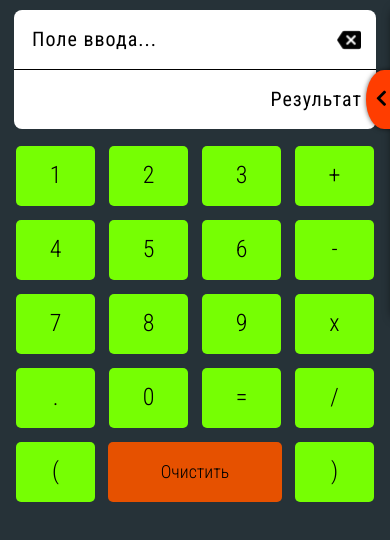
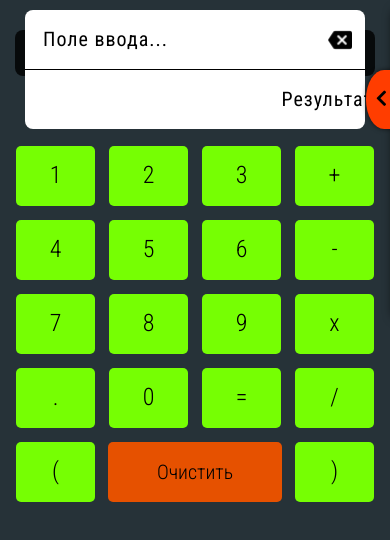
Before and after one commit to dojocoder523/dojocoder523.github.io, a plain HTML site: page index.html in a window 390 px wide. Shown: the part 60-600 px from the top of the page. Drawn offline with nearby package versions, Linux system fonts and the light colour scheme.

Commit message:
Edit font-size to .clear class

```diff
--- a/css/main.css
+++ b/css/main.css
@@ -287,7 +287,7 @@ body {
   font-weight: 300;
   border-radius: 5px;
   background: #E65100;
-  font-size: 18px;
+  font-size: 20px;
 }
 
 .clear.clTheme {
@@ -501,3 +501,9 @@ body {
 .notesActive {
 	transform:translateX(0%);
 }
+
+@media (max-width: 419px) {
+	.textArea {
+		width: 340px;
+	}
+}
```
